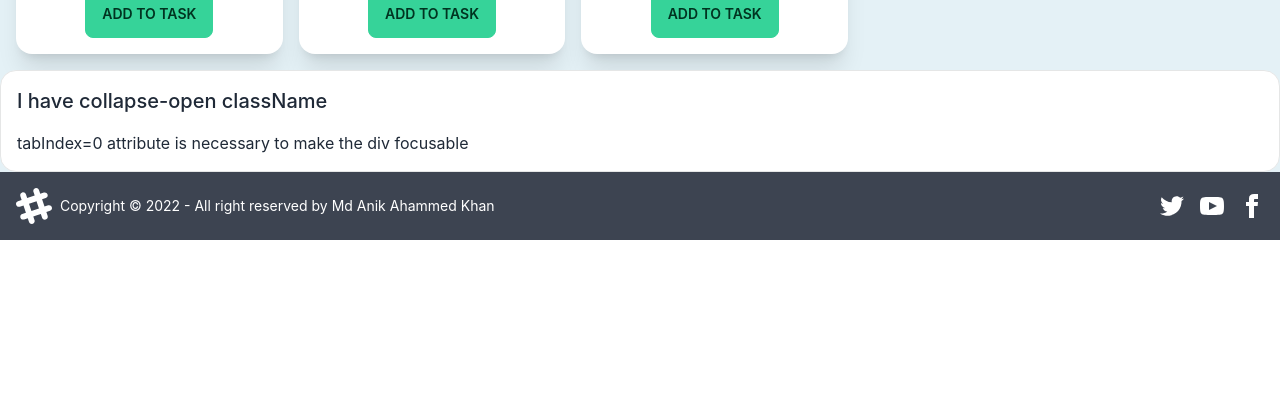
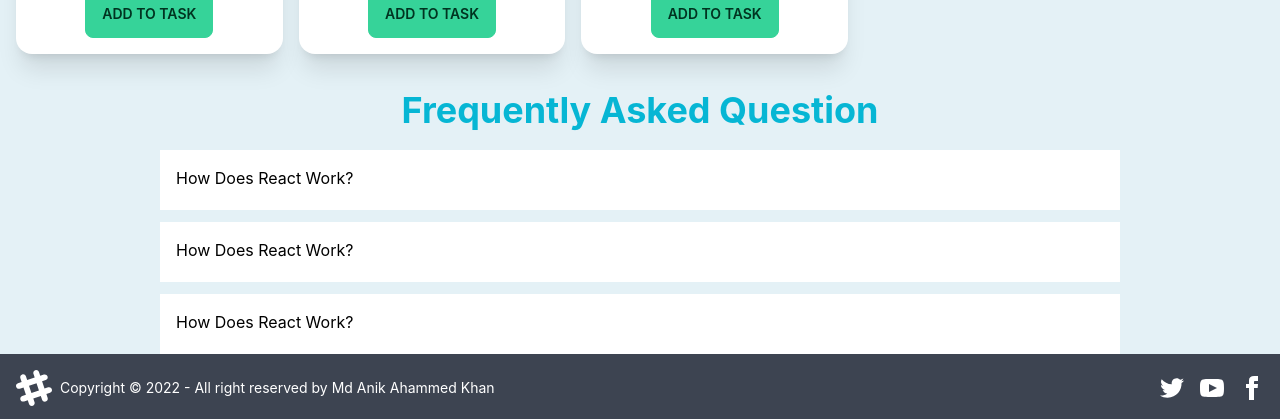
Before and after one commit to anikahammedkhan/fit-for-life, a React (Create React App) app: page / in a window 1280 px wide. Shown: the part 1818-2237 px from the top of the page. Before the commit the page ends 2058 px from the top, so only its background shows below. Built offline with nearby package versions, Linux system fonts and the light colour scheme.

Commit message:
question added

```diff
--- a/src/App.js
+++ b/src/App.js
@@ -11,6 +11,7 @@ function App() {
       <h1 className='text-4xl text-center my-5 text-blue-600 font-bold'>Fit For Life</h1>
       <p className='text-lg pl-6 font-semibold pb-4'>Select Today's Exercise :</p>
       <Exercises></Exercises>
+      <h1 className='text-4xl text-center my-5 text-cyan-500 font-bold'>Frequently Asked Question</h1>
       <Question></Question>
       <Footer></Footer>
     </div>
--- /dev/null
+++ b/src/components/Exercises/Question/Question.css
@@ -0,0 +1,4 @@
+.question-container {
+    width: 75%;
+    margin: 0 auto;
+}
--- a/src/components/Exercises/Question/Question.js
+++ b/src/components/Exercises/Question/Question.js
@@ -1,13 +1,34 @@
 import React from 'react';
-
+import './Question.css';
 const Question = () => {
     return (
-        <div tabIndex={0} className="collapse collapse-open border border-base-300 bg-base-100 rounded-box">
-            <div className="collapse-title text-xl font-medium">
-                I have collapse-open className
+        <div className='question-container'>
+            <div className="collapse">
+                <input type="checkbox" className="peer" />
+                <div className="collapse-title bg-white text-black peer-checked:bg-info peer-checked:text-white">
+                    How Does React Work?
+                </div>
+                <div className="collapse-content  bg-white text-black peer-checked:bg-info peer-checked:text-white">
+                    <p>ReactJS divides the UI into isolated reusable pieces of code known as components. React components work similarly to JavaScript functions as they accept arbitrary inputs called properties or props. It's possible to have as many components as necessary without cluttering your code</p>
+                </div>
             </div>
-            <div className="collapse-content">
-                <p>tabIndex={0} attribute is necessary to make the div focusable</p>
+            <div className="collapse mt-3">
+                <input type="checkbox" className="peer" />
+                <div className="collapse-title bg-white text-black peer-checked:bg-info peer-checked:text-white">
+                    How Does React Work?
+                </div>
+                <div className="collapse-content  bg-white text-black peer-checked:bg-info peer-checked:text-white">
+                    <p>ReactJS divides the UI into isolated reusable pieces of code known as components. React components work similarly to JavaScript functions as they accept arbitrary inputs called properties or props. It's possible to have as many components as necessary without cluttering your code</p>
+                </div>
+            </div>
+            <div className="collapse mt-3">
+                <input type="checkbox" className="peer" />
+                <div className="collapse-title bg-white text-black peer-checked:bg-info peer-checked:text-white">
+                    How Does React Work?
+                </div>
+                <div className="collapse-content  bg-white text-black peer-checked:bg-info peer-checked:text-white">
+                    <p>ReactJS divides the UI into isolated reusable pieces of code known as components. React components work similarly to JavaScript functions as they accept arbitrary inputs called properties or props. It's possible to have as many components as necessary without cluttering your code</p>
+                </div>
             </div>
         </div>
     );
```
